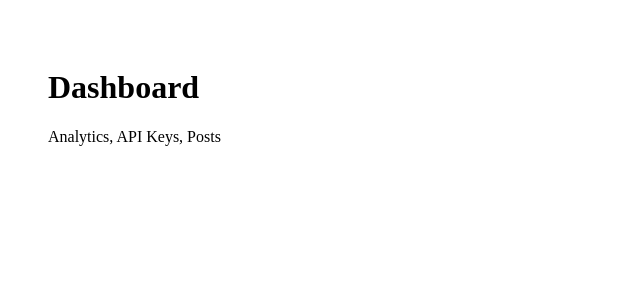
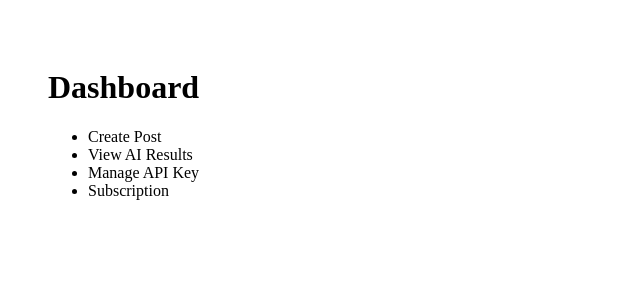
Before and after one commit to rainsmedia59/auto-social-saas-, a Next.js app in the folder frontend/: page /dashboard in a window 1280 px wide. Shown: the top 300 px of the page, without its empty margins (0-640 px from the left). Built offline with nearby package versions, Linux system fonts and the light colour scheme.

Commit message:
Update dashboard.js

```diff
--- a/frontend/pages/dashboard.js
+++ b/frontend/pages/dashboard.js
@@ -2,7 +2,13 @@ export default function Dashboard() {
   return (
     <div style={{ padding: 40 }}>
       <h1>Dashboard</h1>
-      <p>Analytics, API Keys, Posts</p>
+
+      <ul>
+        <li>Create Post</li>
+        <li>View AI Results</li>
+        <li>Manage API Key</li>
+        <li>Subscription</li>
+      </ul>
     </div>
   );
 }
```
